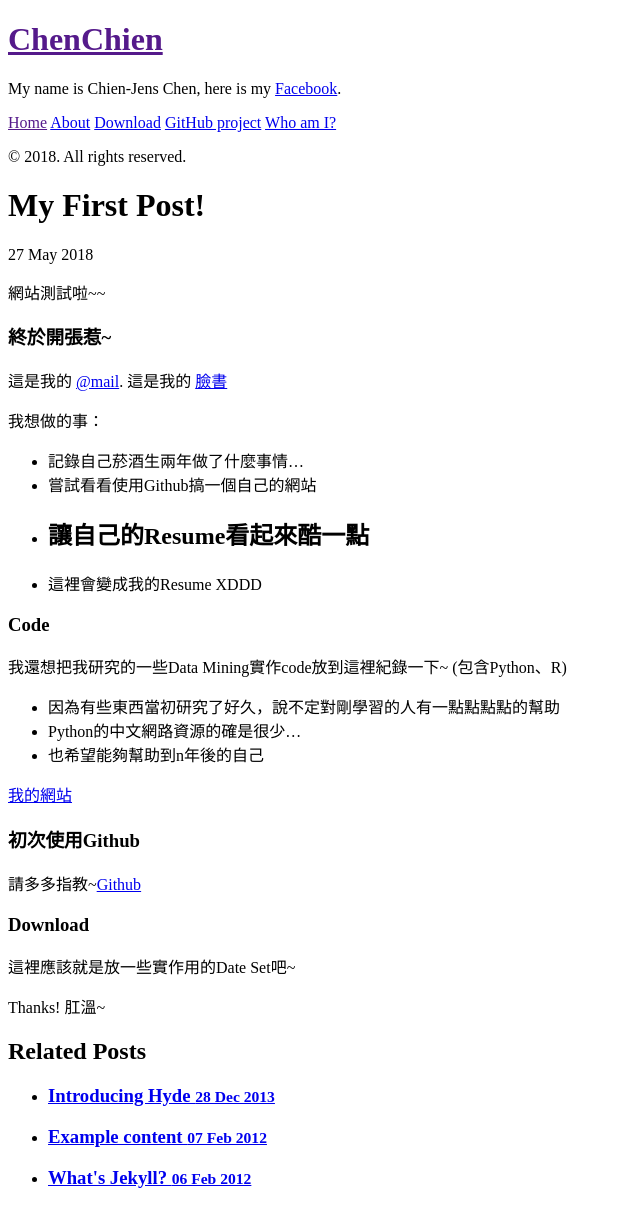
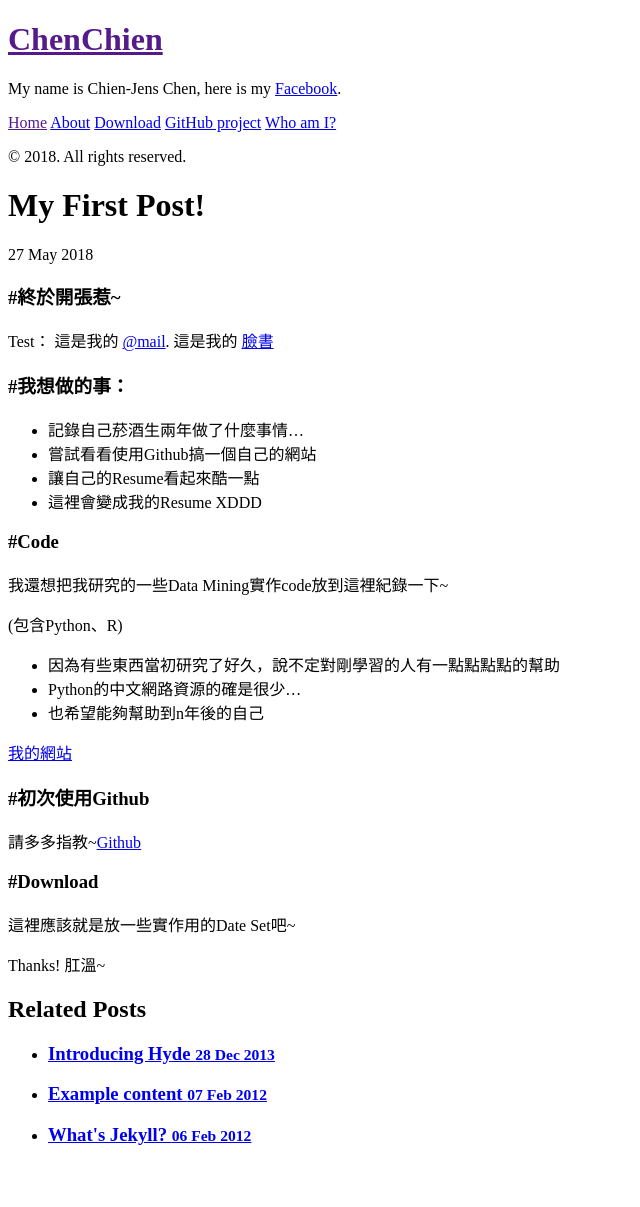
Before and after one commit to chienjens/chienjens.github.io, a Jekyll site: the page built from _posts/2018-05-27-Open_Test.md, in a window 1280 px wide. Shown: the whole page, without its empty margins (0-640 px from the left). Built offline with Jekyll 4.4.1, drawn with Linux system fonts in a browser that asks for light colours; after the commit the page ends 1165 px from its top, so only the background shows below that.

Commit message:
Update 2018-05-27-Open_Test.md

```diff
--- a/_posts/2018-05-27-Open_Test.md
+++ b/_posts/2018-05-27-Open_Test.md
@@ -2,23 +2,23 @@
 layout: post
 title: My First Post!
 ---
+### #終於開張惹~
 
-網站測試啦~~
+Test：
+這是我的 [@mail](chienjens@gmail.com).
+這是我的 [臉書](https://www.facebook.com/chien.chen.98)
 
-### 終於開張惹~
+### #我想做的事：
 
-這是我的 [@mail](chienjens@gmail.com). 這是我的 [臉書](https://www.facebook.com/chien.chen.98)
-
-我想做的事：
 * 記錄自己菸酒生兩年做了什麼事情...
 * 嘗試看看使用Github搞一個自己的網站
 * 讓自己的Resume看起來酷一點
--------------------------------------------------------------
 * 這裡會變成我的Resume XDDD
 
-### Code
+### #Code
 
 我還想把我研究的一些Data Mining實作code放到這裡紀錄一下~
+
 (包含Python、R)
 
 * 因為有些東西當初研究了好久，說不定對剛學習的人有一點點點點的幫助
@@ -27,11 +27,11 @@ title: My First Post!
 
 [我的網站](https://chienjens.github.io/)
 
-### 初次使用Github
+### #初次使用Github
 
 請多多指教~[Github](https://github.com/chienjens)
 
-### Download
+### #Download
 
 這裡應該就是放一些實作用的Date Set吧~
 
```
